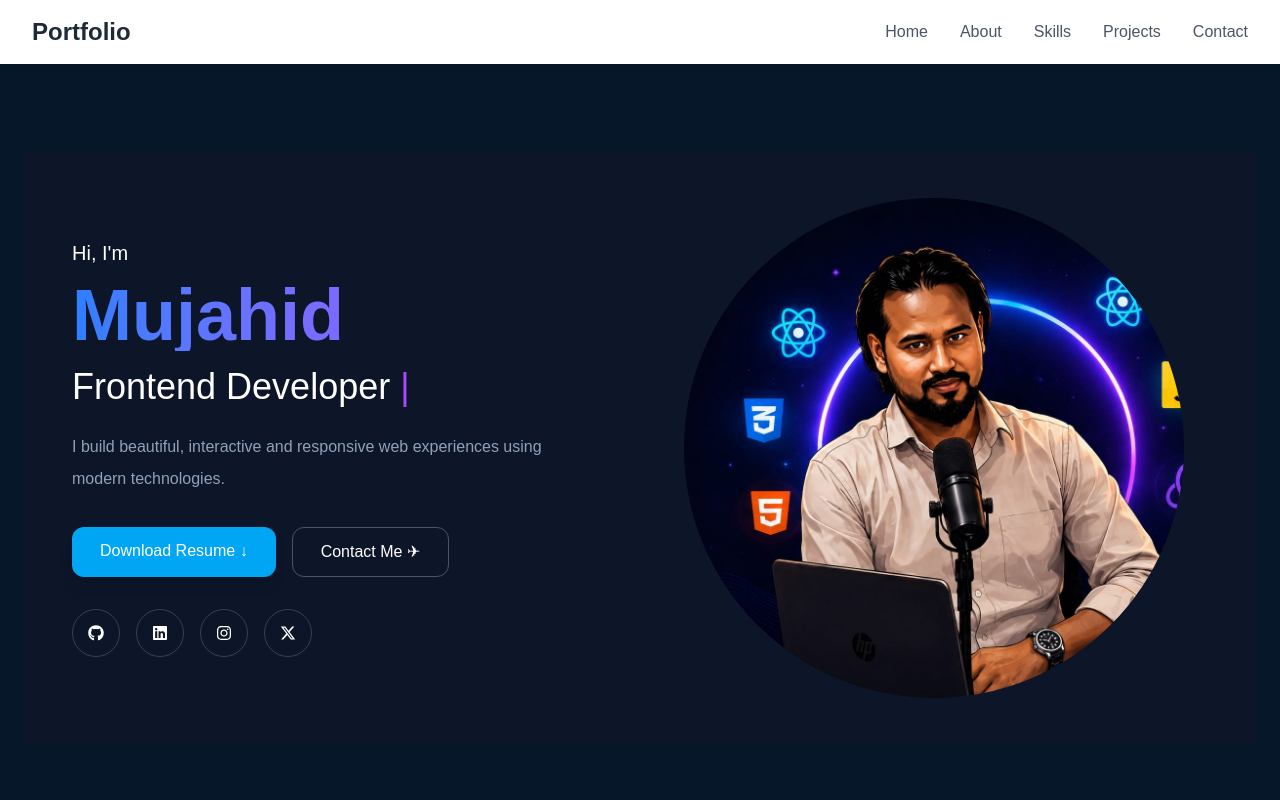
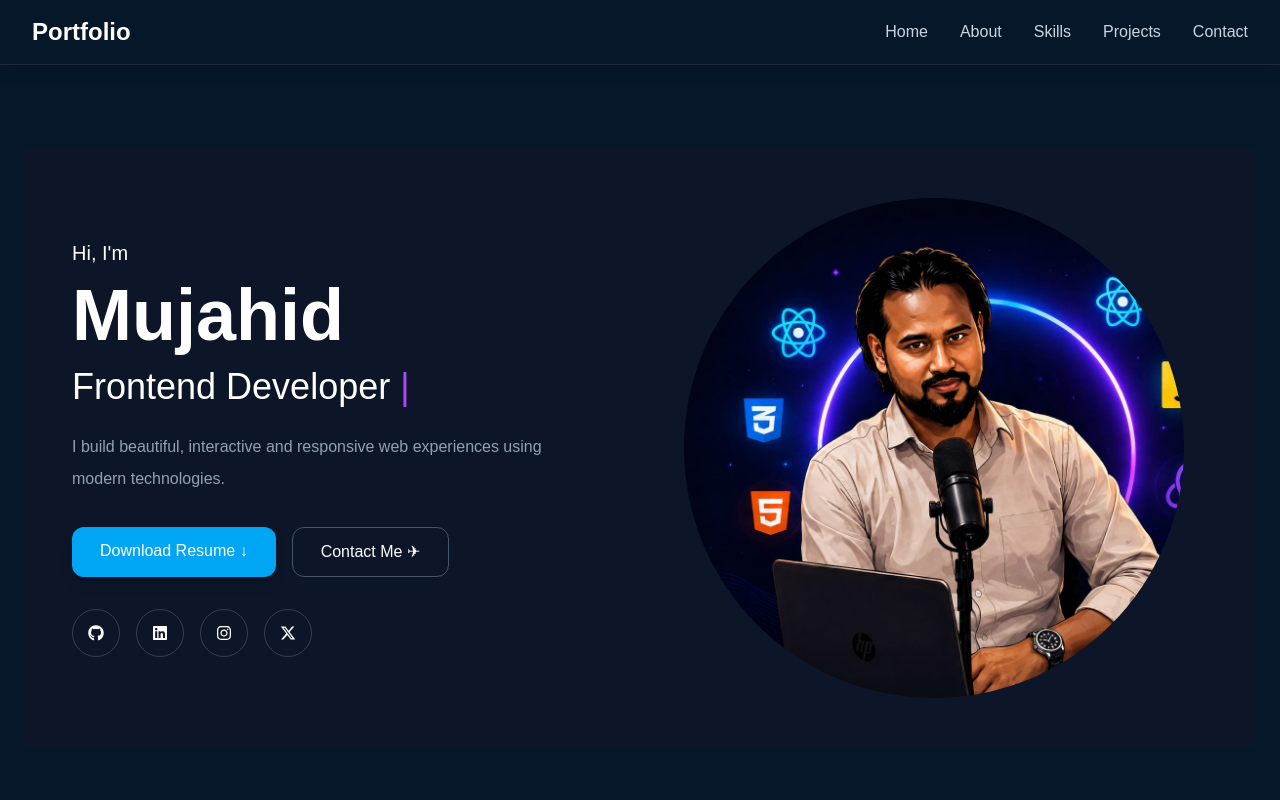
Before and after one commit to mujahidul1999/mujahid, a React (Vite) app: page / in a window 1280 px wide. Shown: the top 800 px of the page. Built offline with nearby package versions, Linux system fonts and the light colour scheme.

Commit message:
fixed errors

```diff
--- a/src/Components/Contact.jsx
+++ b/src/Components/Contact.jsx
@@ -106,7 +106,7 @@ Message: ${formData.message}`;
                 href="https://wa.me/918470903057"
                 target="_blank"
                 rel="noopener noreferrer"
-                className="bg-transparent p-3 rounded-lg text-white hover:bg-sky-700 transition"
+                className="bg-slate-800 p-3 rounded-lg text-white hover:bg-cyan-500 transition"
               >
                 <FaWhatsapp size={22} />
               </a>
--- a/src/Components/Footer.jsx
+++ b/src/Components/Footer.jsx
@@ -7,7 +7,7 @@ const Footer = () => {
       <div className="max-w-7xl mx-auto px-6">
 
 
-        <h3 className="text-2xl font-bold text-cyan-400">
+        <h3 className="text-2xl font-bold text-white">
           Mujahidul Islam
         </h3>
 
--- a/src/Components/Hero.jsx
+++ b/src/Components/Hero.jsx
@@ -30,7 +30,7 @@ export default function Hero() {
                 Hi, I'm
               </p>
 
-              <h1 className="text-5xl md:text-7xl font-bold bg-gradient-to-r from-blue-500 to-purple-500 bg-clip-text text-transparent">
+              <h1 className="text-5xl md:text-7xl font-bold text-white">
                 Mujahid
               </h1>
 
--- a/src/Components/Navbar.jsx
+++ b/src/Components/Navbar.jsx
@@ -7,21 +7,25 @@ export default function Navbar() {
   const links = ["Home", "About", "Skills", "Projects", "Contact"];
 
   return (
-    <nav className="fixed top-0 left-0 w-full bg-white shadow-md z-50 bg-[#07172A]">
+    <nav className="fixed top-0 left-0 w-full bg-[#07172A] shadow-lg z-50 border-b border-slate-800">
       <div className="max-w-7xl mx-auto px-4 sm:px-6 lg:px-8">
         <div className="flex items-center justify-between h-16">
+
           {/* Logo */}
-          <div className="text-xl sm:text-2xl font-bold text-gray-800">
-            Portfolio
-          </div>
+          <a
+            href="#home"
+            className="text-2xl font-bold text-white cursor-pointer"
+          >
+            Portfolio<span className="text-cyan-400"></span>
+          </a>
 
           {/* Desktop Menu */}
-          <div className="hidden md:flex items-center space-x-6 lg:space-x-8">
+          <div className="hidden md:flex items-center space-x-8">
             {links.map((link) => (
               <a
                 key={link}
                 href={`#${link.toLowerCase()}`}
-                className="text-gray-600 hover:text-blue-600 transition"
+                className="text-slate-300 hover:text-cyan-400 transition duration-300 font-medium"
               >
                 {link}
               </a>
@@ -30,7 +34,7 @@ export default function Navbar() {
 
           {/* Mobile Menu Button */}
           <button
-            className="md:hidden text-gray-800"
+            className="md:hidden text-white cursor-pointer"
             onClick={() => setOpen(!open)}
           >
             {open ? <X size={28} /> : <Menu size={28} />}
@@ -40,14 +44,14 @@ export default function Navbar() {
 
       {/* Mobile Menu */}
       {open && (
-        <div className="md:hidden bg-white border-t shadow-lg">
-          <div className="px-4 py-4 flex flex-col space-y-4">
+        <div className="md:hidden bg-[#07172A] border-t border-slate-800 shadow-lg">
+          <div className="flex flex-col px-6 py-5 space-y-4">
             {links.map((link) => (
               <a
                 key={link}
                 href={`#${link.toLowerCase()}`}
                 onClick={() => setOpen(false)}
-                className="text-gray-600 hover:text-blue-600"
+                className="text-slate-300 hover:text-cyan-400 transition duration-300"
               >
                 {link}
               </a>
```
